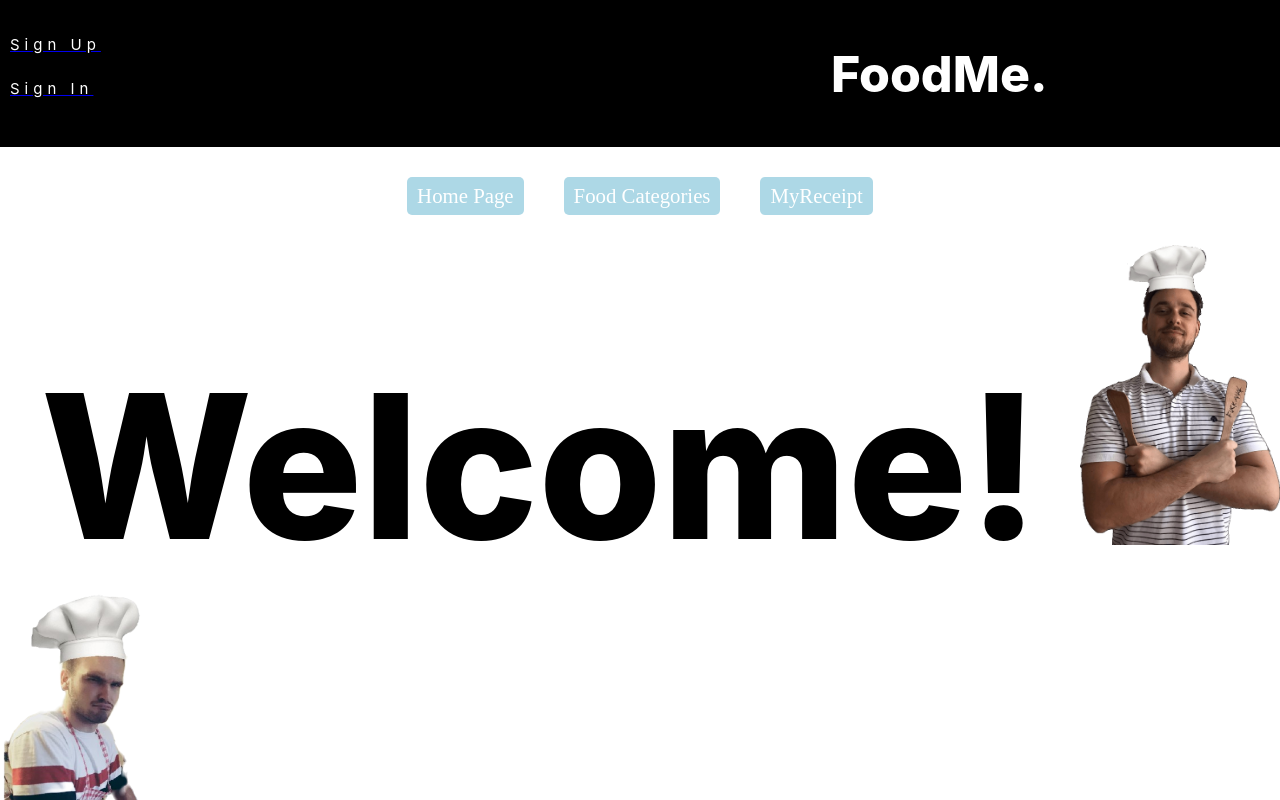
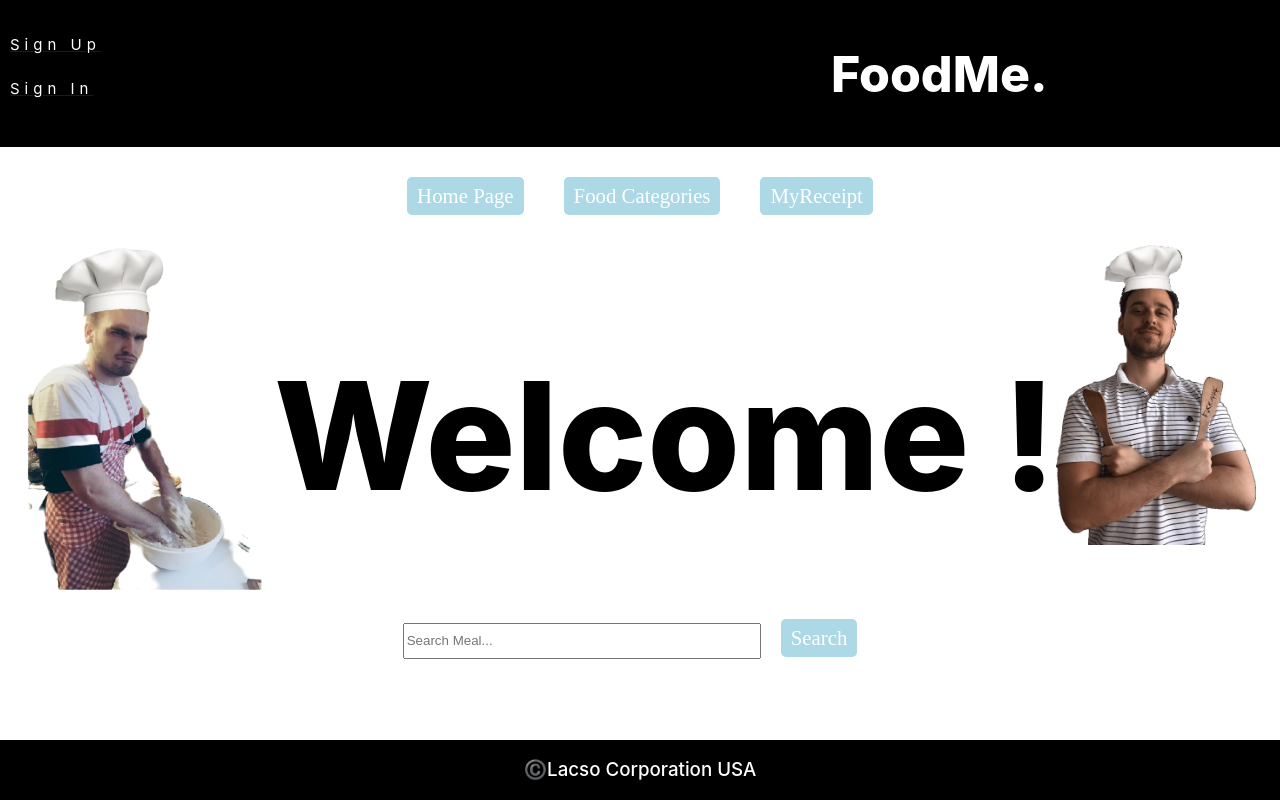
Before and after one commit to Laciface/foodMe, a React (Create React App) app: page / in a window 1280 px wide. Shown: the top 800 px of the page. Built offline with nearby package versions, Linux system fonts and the light colour scheme.

Commit message:
feat: after login, write the username on homepage

```diff
--- a/src/components/HomePage.js
+++ b/src/components/HomePage.js
@@ -24,7 +24,7 @@ export default function HomePage() {
             <div>
             <div style={{display: "inline-block", position: "relative"}}>
             <div style={{display: "inline-block", position: "relative", float: "right"}}><img src={Laci} width="200" height="300"/></div>
-            <Welcome style={{display: "inline-block", position: "relative"}}>Welcome!</Welcome>
+            <Welcome style={{display: "inline-block", position: "relative"}}>Welcome {sessionStorage.getItem('username')}!</Welcome>
             <div style={{display: "inline-block", position: "relative", float: "left"}}><img src={csongi} width="250" height="350"/></div>
 
         </div>
@@ -39,7 +39,7 @@ export default function HomePage() {
 
 const Welcome = styled.p`
     font-weight: 800;
-    font-size: 200px;
+    font-size: 150px;
     text-align: center;
     margin-bottom: 5px;
     margin-top: 100px;
```
Also changed, not shown: 1 other file (tests, documents, lock files or other folders).
